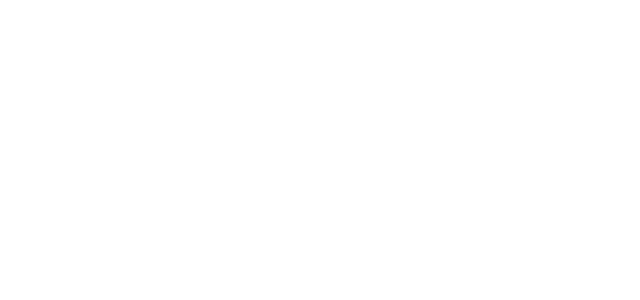
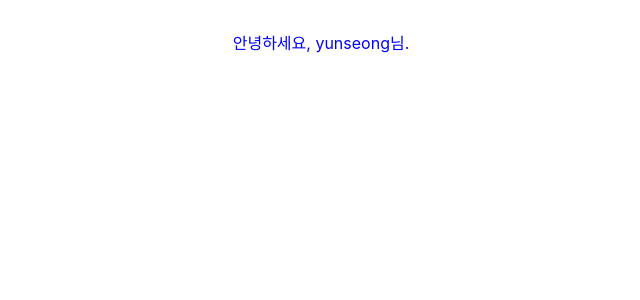
Before and after one commit to 2yunseong/econo-frontend-study, a React (Create React App) app in the folder frontend-study/: page / in a window 1280 px wide. Shown: the top 300 px of the page, without its empty margins (319-959 px from the left). Built offline with nearby package versions, Linux system fonts and the light colour scheme.

Commit message:
feat : props 예제

```diff
--- a/frontend-study/src/App.js
+++ b/frontend-study/src/App.js
@@ -1,11 +1,11 @@
 import React from "react";
 import "./App.css";
-import propsExample from "./example/propsExample";
+import WelcomeTitle from "./example/WelcomeTitle";
 
 function App() {
   return (
     <div className="App">
-      <propsExample name="yunseong" color="blue" />
+      <WelcomeTitle name="yunseong" color="blue" />
     </div>
   );
 }
--- /dev/null
+++ b/frontend-study/src/example/WelcomeTitle.js
@@ -0,0 +1,7 @@
+import React from "react";
+
+const WelcomeTitle = (props) => {
+  return <div style={{ color: props.color }}>안녕하세요, {props.name}님.</div>;
+};
+
+export default WelcomeTitle;
--- a/frontend-study/src/example/propsExample.js
+++ /dev/null
@@ -1,7 +0,0 @@
-import React from "react";
-
-const propsExample = (props) => {
-  return <div style={{ color: props.color }}>안녕하세요, {props.name} 님.</div>;
-};
-
-export default propsExample;
```
